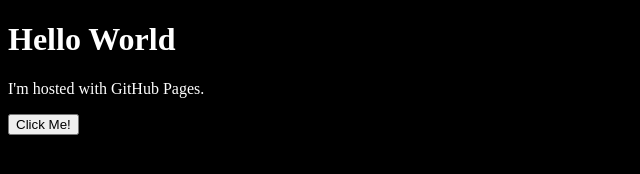
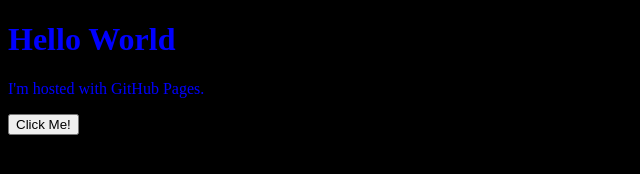
Before and after one commit to jonatjano/brandn1337.github.io, a plain HTML site: page index.html in a window 1280 px wide. Shown: the whole page, without its empty margins (0-640 px from the left). Drawn offline with Linux system fonts and the light colour scheme.

Commit message:
Update index.html

```diff
--- a/index.html
+++ b/index.html
@@ -3,8 +3,8 @@
 <head>
 <style>
 body {background-color: black;}
-h1   {color: white;}
-p    {color: white;
+h1   {color: blue;}
+p    {color: blue;
 </style>
 </head>
 <body>
```
